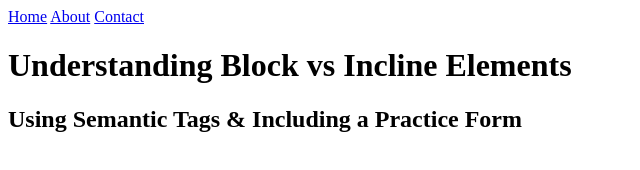
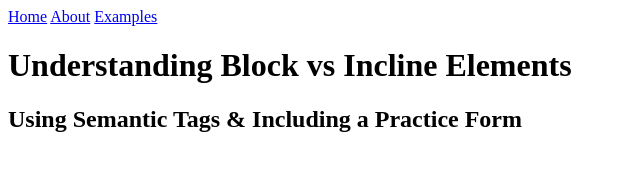
Before and after one commit to 128jglogower-a11y/block-vs-inline, a plain HTML site: page index.html in a window 1280 px wide. Shown: the full height of the page, 0-640 px from the left. Drawn offline with Linux system fonts and the light colour scheme.

```diff
--- a/index.html
+++ b/index.html
@@ -10,7 +10,7 @@
         <nav>
             <a href="index.html">Home</a>
             <a href="about.html">About</a>
-            <a href="examples.html">Contact</a>
+            <a href="examples.html">Examples</a>
 
         </nav>
         <h1>Understanding Block vs Incline Elements</h1>
```
